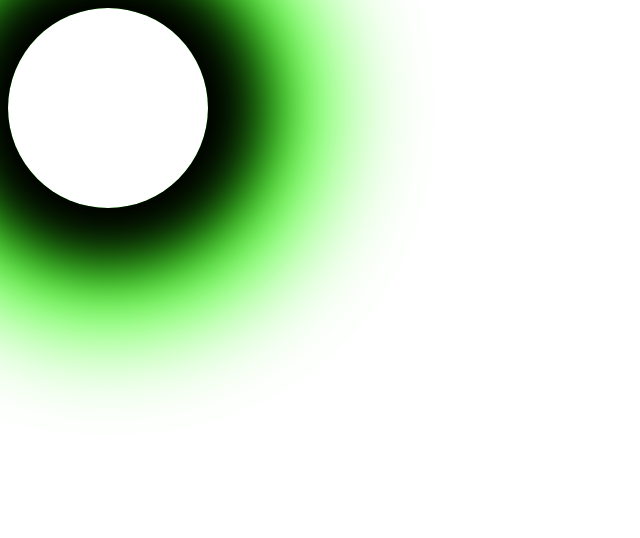
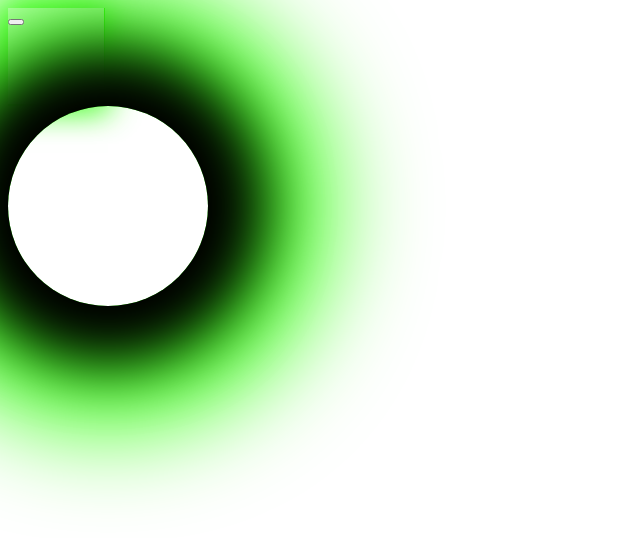
Before and after one commit to DarioFungueirinhoDuro/CV_DFD, a Next.js app in the folder nextjs-blog/: page / in a window 1280 px wide. Shown: the top 538 px of the page, without its empty margins (0-640 px from the left). Built offline with nearby package versions, Linux system fonts and the light colour scheme.

Commit message:
LeftBox,ProblemWithRectangleHeight

```diff
--- a/nextjs-blog/pages/index.js
+++ b/nextjs-blog/pages/index.js
@@ -8,8 +8,24 @@ export default function Home() {
         <link rel="icon" href="/favicon.ico" />
       </Head>
 
-      <main className="bg-black h-screen flex flex-row relative justify-center items-center">
-        <div style={{width:"200px" , height:"200px" , borderRadius:"50%" , boxShadow:"0 0 60px 60px #000,0 0 100px 120px #39FF14"}} className='bg-black'></div>
+      <main className='relative'>
+        <div id='left-menu' className='w-24 min-h-screen bg-transparent text-white z-10 absolute '>
+          <div className='' style={{borderRight:"1px solid #39FF14" , borderBottom:"1px solid #39FF14" , boxShadow:"0 0 30px 3px #39FF14" , width:"96px" , height:"96px"}}>
+            <button className='w-full h-full'></button>
+          </div>
+          <div className=' flex flex-col justify-center items-start h-full' style={{borderRight:"1px solid #39FF14" , borderBottom:"1px solid #39FF14" , boxShadow:"0 0 30px 3px #39FF14" , width:"96px"}}>
+            <div className='w-full min-h-full'></div>
+          </div>
+        </div>
+
+        <div className='absolute bg-transparent w-screen min-h-screen'>
+          <div id='backgroundContiner' className="bg-black h-screen flex flex-row relative justify-center items-center z-0 ">
+            <div id='light' style={{width:"200px" , height:"200px" , borderRadius:"50%" , boxShadow:"0 0 60px 60px #000,0 0 100px 120px #39FF14"}} className='bg-black'></div>
+            <div id='darkCircle' style={{width:"200px" , height:"200px" , borderRadius:"50%" }} className='bg-black absolute' ></div>
+          </div>
+        </div>
+
+
       </main>
       <footer>
       </footer>
```
